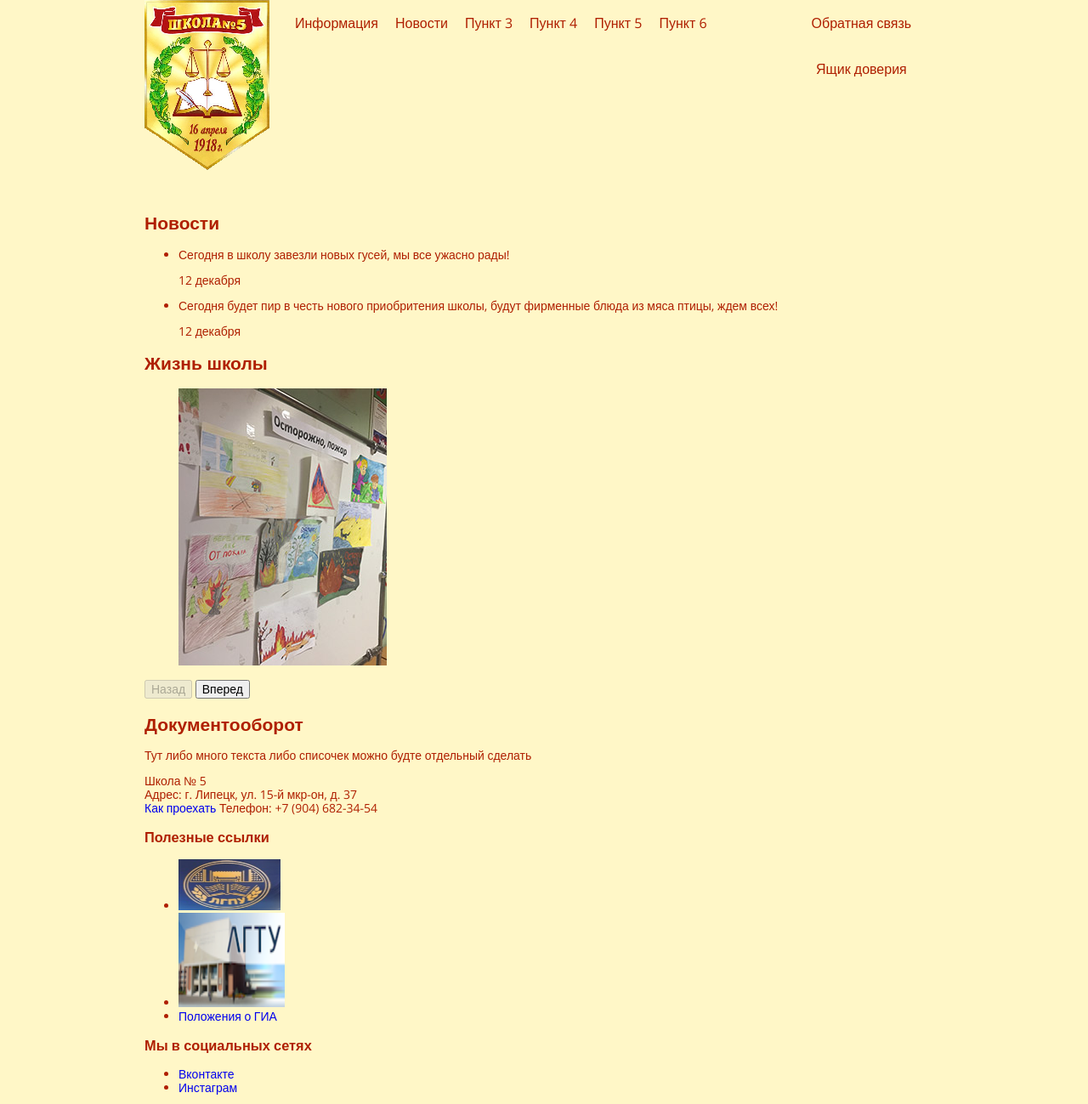
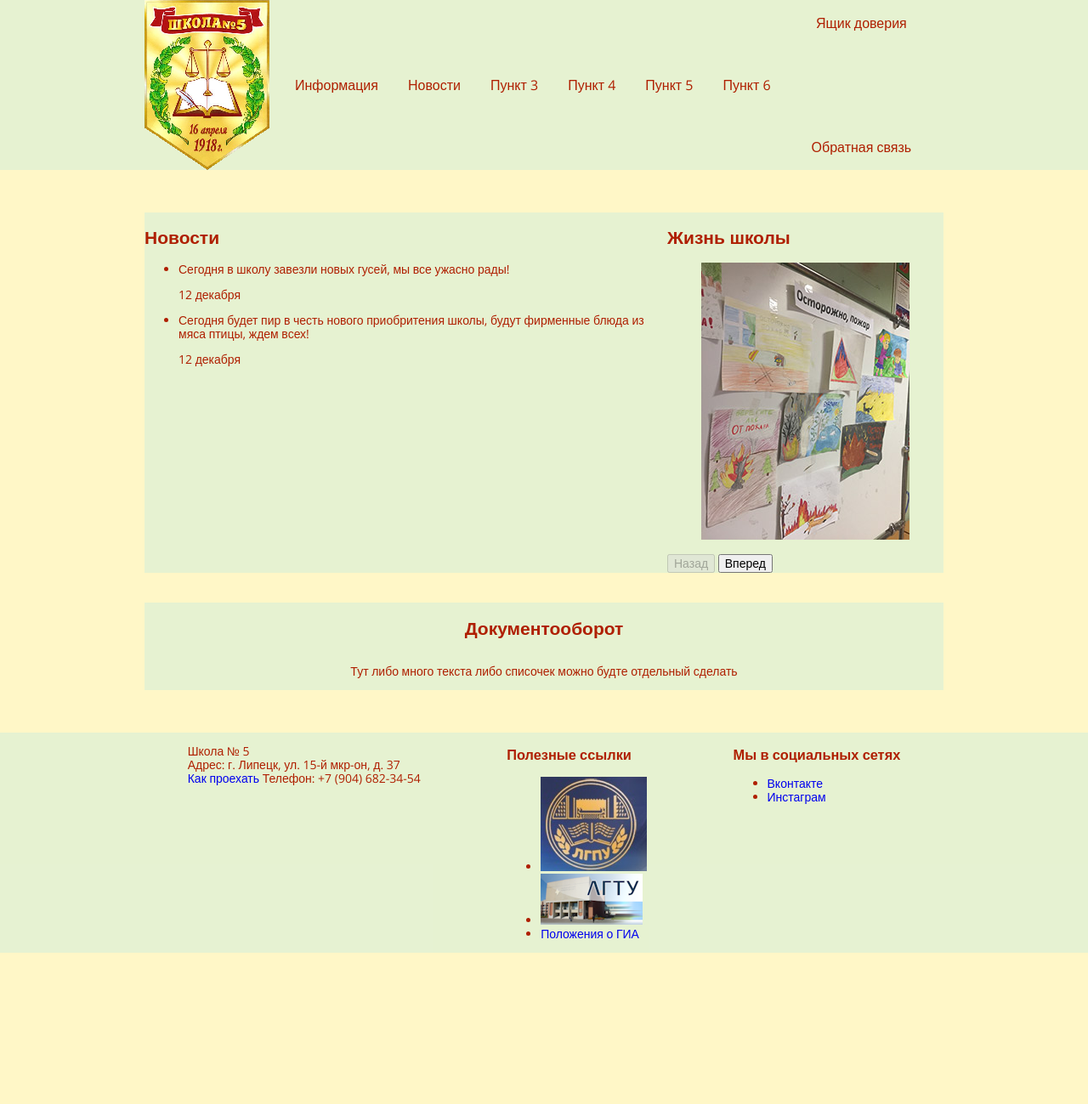
Before and after one commit to NDAt48/School-5, a plain HTML site: page index.html in a window 1280 px wide. Shown: the whole page at 85% size. After the commit the page ends 1121 px from the top, so only its background shows below. Drawn offline with nearby package versions, Linux system fonts and the light colour scheme.

Commit message:
structure project is ready

```diff
--- a/css/style.css
+++ b/css/style.css
@@ -38,6 +38,7 @@ a {
 
 .main-header {
   margin-bottom: 50px;
+  background-color: rgba(206, 237, 220, 0.5);
 }
 
 .main-header-logo {
@@ -62,6 +63,8 @@ a {
 .site-navigation {
   display: flex;
   flex-wrap: wrap;
+  justify-content: space-between;
+  align-items: center;
   width: 600px;
   margin-left: 20px;
 }
@@ -89,6 +92,12 @@ a {
   opacity: 0.3;
 }
 
+.feedback-menu {
+  display: flex;
+  flex-direction: column;
+  justify-content: space-between;
+}
+
 .feedback-menu a {
   display: block;
   padding: 15px 10px;
@@ -108,3 +117,31 @@ a {
   color: #FFF7C7;
   opacity: 0.3;
 }
+
+.index-columns {
+  display: flex;
+  justify-content : space-between;
+  margin-bottom: 35px;
+  background-color: rgba(206, 237, 220, 0.5);
+}
+
+.documents-list {
+  display: flex;
+  flex-direction: column;
+  align-items: center;
+  background-color: rgba(206, 237, 220, 0.5);
+}
+
+.main-footer {
+  margin-top: 50px;
+  background-color: rgba(206, 237, 220, 0.5);
+}
+
+.main-footer .container {
+  display: flex;
+  justify-content: space-around;
+}
+
+.main-footer {
+
+}
--- a/index.html
+++ b/index.html
@@ -8,7 +8,8 @@
     <link href="css/style.css" rel="stylesheet">
   </head>
   <body>
-  	<header class="main-header container">
+  	<header class="main-header">
+      <div class="container">
       <h1 class="visually-hidden">Сайт МБОУ СОШ №5</h1>
   		<nav class="main-navigation">
   			<a class="main-header-logo">
@@ -23,10 +24,11 @@
   				<li><a href="#">Пункт 6</a></li>
   			</ul>
   			<ul class="feedback-menu">
+          <li class="trust-box"><a href="#">Ящик доверия</a></li>
   				<li class="feedback"><a href="#">Обратная связь</a></li>
-  				<li class="trust-box"><a href="#">Ящик доверия</a></li>
   			</ul>
   		</nav>
+    </div>
   	</header>
     <main class="container">
       <div class="index-columns">
@@ -72,10 +74,11 @@
       <div class="footer-links">
         <h3> Полезные ссылки</h3>
         <ul class="links-list">
-          <li><a href="lspu.lipetsk.ru"><img src="img/lgpu-logo.jpg" width="120" height="60"></a></li>
-          <li><a href="#"><img src="img/lgtu-logo.jpg" width="125" height="111"></a></li>
+          <li><a href="lspu.lipetsk.ru"><img src="img/lgpu-logo.jpg" width="125" height="111"></a></li>
+          <li><a href="#"><img src="img/lgtu-logo.jpg" width="120" height="60"></a></li>
           <li><a href="#">Положения о ГИА</a></li>
         </ul>
+      </div>
       <div class="footer-social">
         <h3>Мы в социальных сетях</h3>
         <ul>
```
